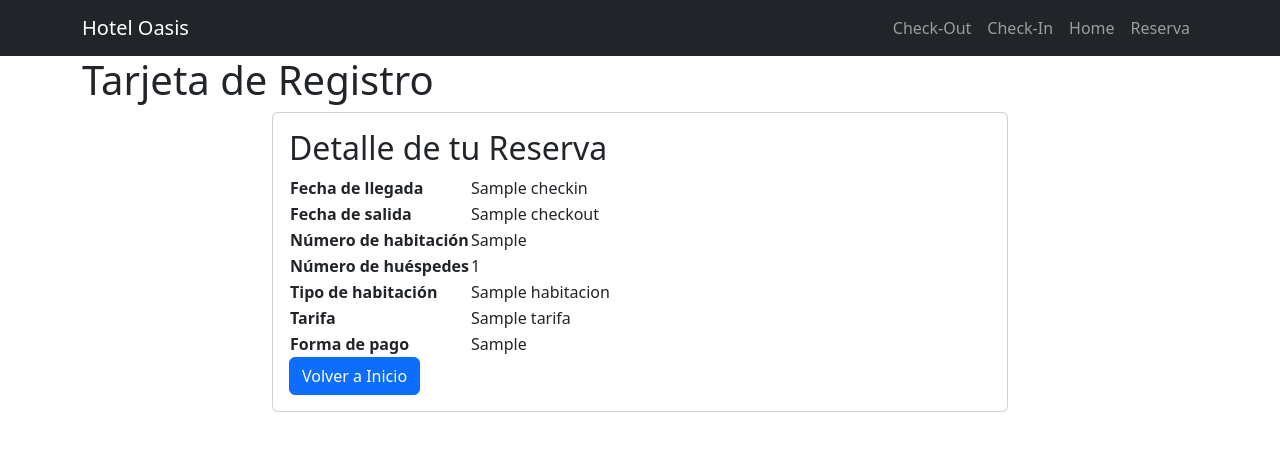
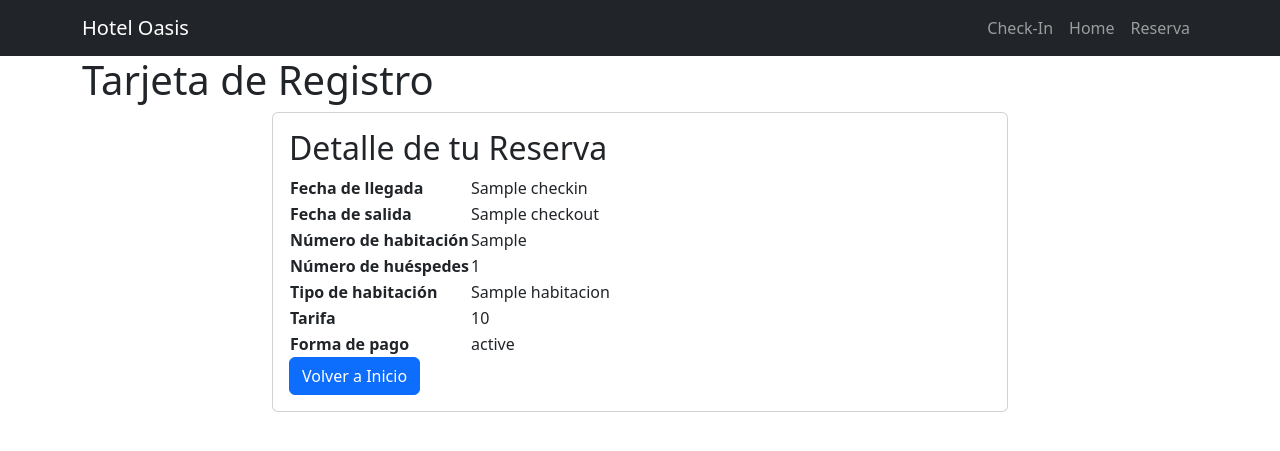
Before and after one commit to Nicolasff12/Hoterl-Oasis, a Django app: template tasks/templates/tarjeta_Registro.html in a window 1280 px wide. Shown: the top 451 px of the page. Run offline with Django 4.2, Linux system fonts and the light colour scheme; the template is opened without the code that fills it: most values are stand-ins (such as "Sample title", 1, 10 or a date in 2020).

Commit message:
Extraccion de datos para check:in

```diff
--- a/tasks/models.py
+++ b/tasks/models.py
@@ -23,6 +23,7 @@ class Reserva(models.Model):
     telefono = models.CharField(max_length=15)
     checkin = models.DateField()
     checkout = models.DateField()
+    numero_habitacion = models.IntegerField(null=True, blank=True)
     estado = models.CharField(max_length=100)
     valor = models.CharField(max_length=100)
     habitacion = models.CharField(max_length=50, choices=[
--- a/tasks/templates/_navbar.html
+++ b/tasks/templates/_navbar.html
@@ -14,9 +14,6 @@
     </button>
     <div class="collapse navbar-collapse" id="navbarNav">
       <ul class="navbar-nav ms-auto">
-        <li class="nav-item">
-          <a href="/check_out" class="nav-link">Check-Out</a>
-        </li>
 
         <li class="nav-item">
           <a href="/check_in" class="nav-link">Check-In</a>
--- a/tasks/templates/_navbar2.html
+++ b/tasks/templates/_navbar2.html
@@ -52,7 +52,7 @@
         <li class="nav-item">
           <a class="nav-link" href="/checkin">
             <label class="m-0 p-0 text-white fw-bold">
-              Check-in / Check-out
+              Check-in
             </label>
           </a>
         </li>
--- a/tasks/templates/tarjeta_Registro.html
+++ b/tasks/templates/tarjeta_Registro.html
@@ -36,11 +36,11 @@
                         </tr>
                         <tr>
                             <th>Tarifa</th>
-                            <td>{{ reserva.tarifa }}</td>
+                            <td>{{ reserva.valor }}</td>
                         </tr>
                         <tr>
                             <th>Forma de pago</th>
-                            <td>{{ reserva.forma_pago }}</td>
+                            <td>{{ reserva.estado }}</td>
                         </tr>
                     </table>
 
```
Also changed, not shown: tasks/views.py (+13 -1 lines), tasks/migrations/0006_reserva_numero_habitacion.py (added).
